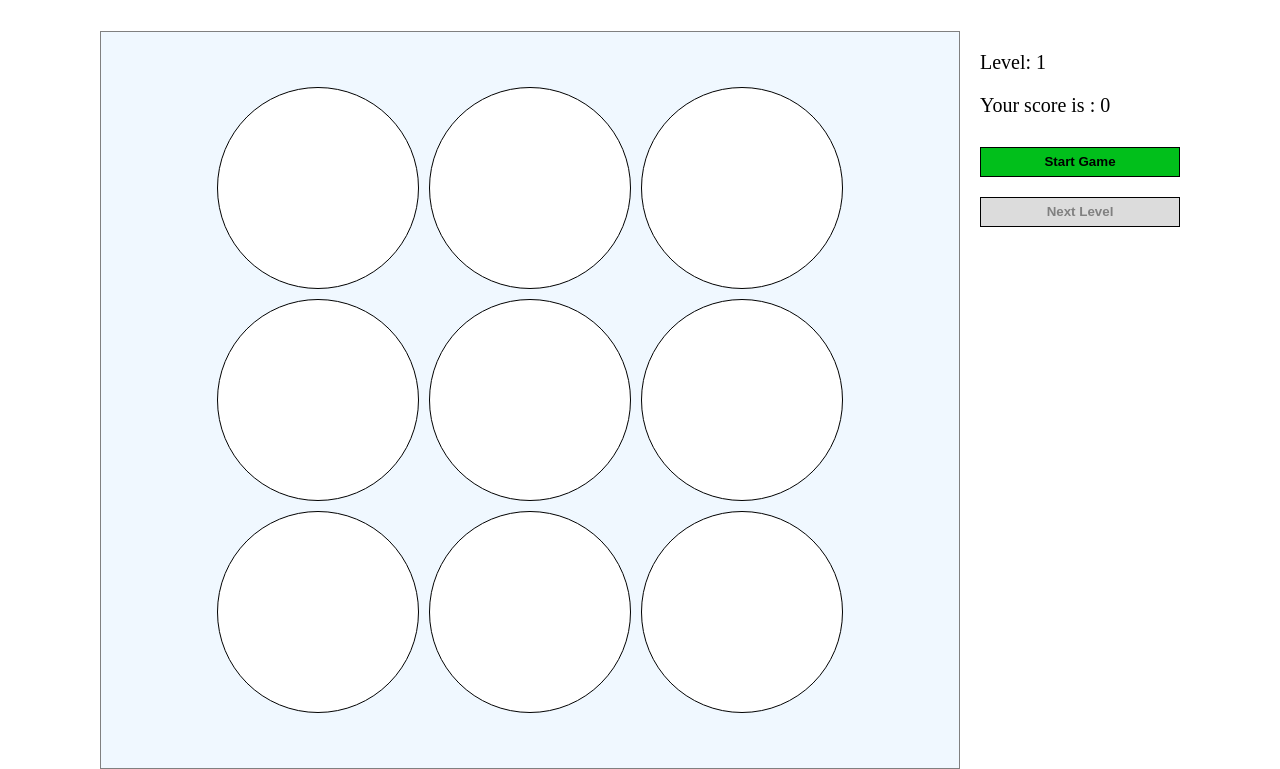
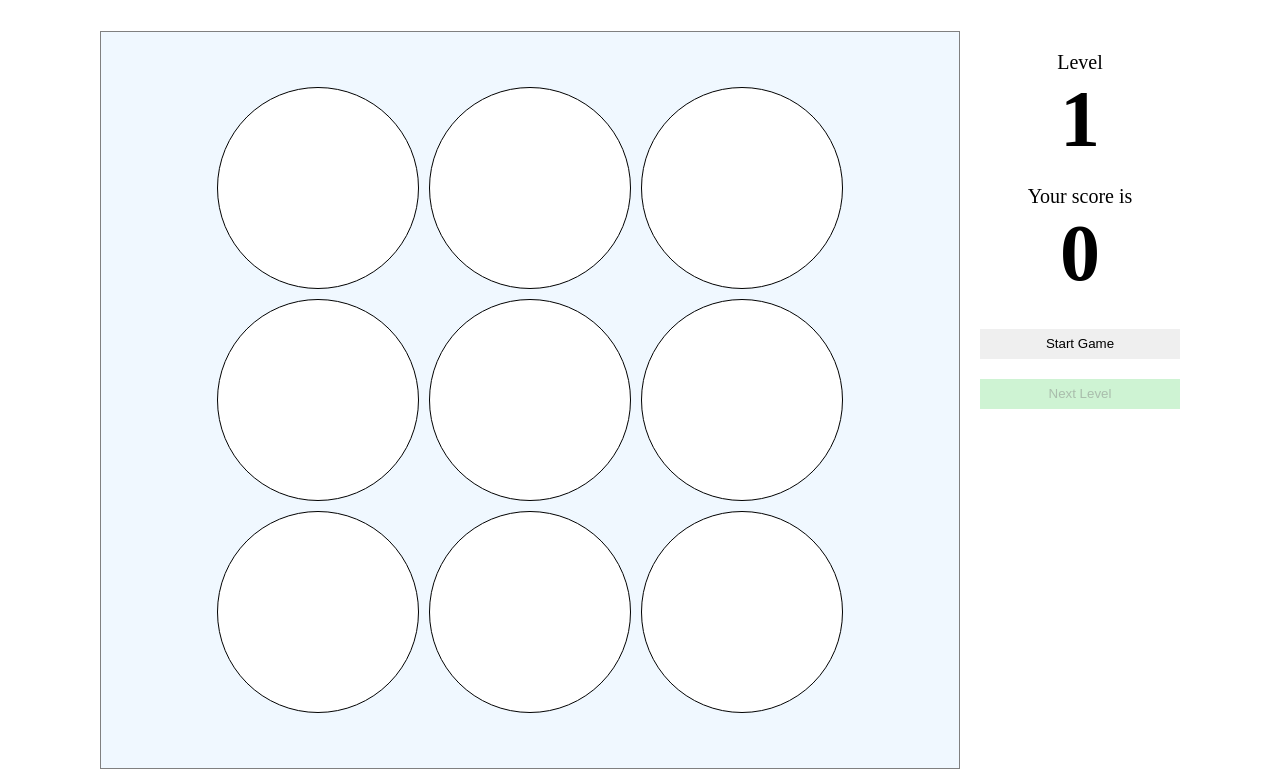
Before and after one commit to sour-d/whack-a-mouse, a plain HTML site: page index.html in a window 1280 px wide. Shown: the part 102-871 px from the top of the page. Drawn offline with Linux system fonts and the light colour scheme.

Commit message:
changed styles

```diff
--- a/index.html
+++ b/index.html
@@ -14,10 +14,10 @@
   </header>
   <main>
     <div class="stat-bar">
-      <p>Level: <span class="level">1</span></p>
-      <p>Your score is : <span class="score">0</span></p>
+      <p>Level <br><span class="level">1</span></p>
+      <p>Your score is<br><span class="score">0</span></p>
       <button id="start-game">Start Game</button>
-      <button disabled="disabled" id="next-level">Next Level</button>
+      <button disabled="disabled" id="next-level" class="bt-green">Next Level</button>
     </div>
   </main>
 </body>
--- a/src/index.css
+++ b/src/index.css
@@ -56,7 +56,7 @@ main {
 }
 
 .stat-bar {
-  /* background-color: azure; */
+  text-align: center;
   width: 200px;
   font-size: 20px;
 }
@@ -69,17 +69,37 @@ main {
   background-color: rgba(0, 128, 0, 0.2) !important;
 }
 
+button:hover {
+  cursor: pointer;
+  font-size: 15px;
+}
+
 button {
-  background-color: #01bf1b;
+  width: 100%;
+  border: none;
+  color: black;
+  margin: 10px 0px;
   height: 30px;
-  width: 100%;
-  border: 1px solid black;
-  color: black;
-  font-weight: bold;
-  margin: 10px 0px;
 }
 
 button:disabled {
-  background-color: gainsboro;
-  color: gray;
+  background-color: rgba(220, 220, 220, 0.314);
+  color: rgba(128, 128, 128, 0.476);
 }
+
+.bt-green:disabled {
+  background-color: #01bf1a31;
+}
+
+.bt-green {
+  border: none;
+  background-color: #01bf1b;
+}
+
+.level,
+.score {
+  font-size: 80px;
+  font-weight: bold;
+  text-align: center;
+  display: block;
+}
```
